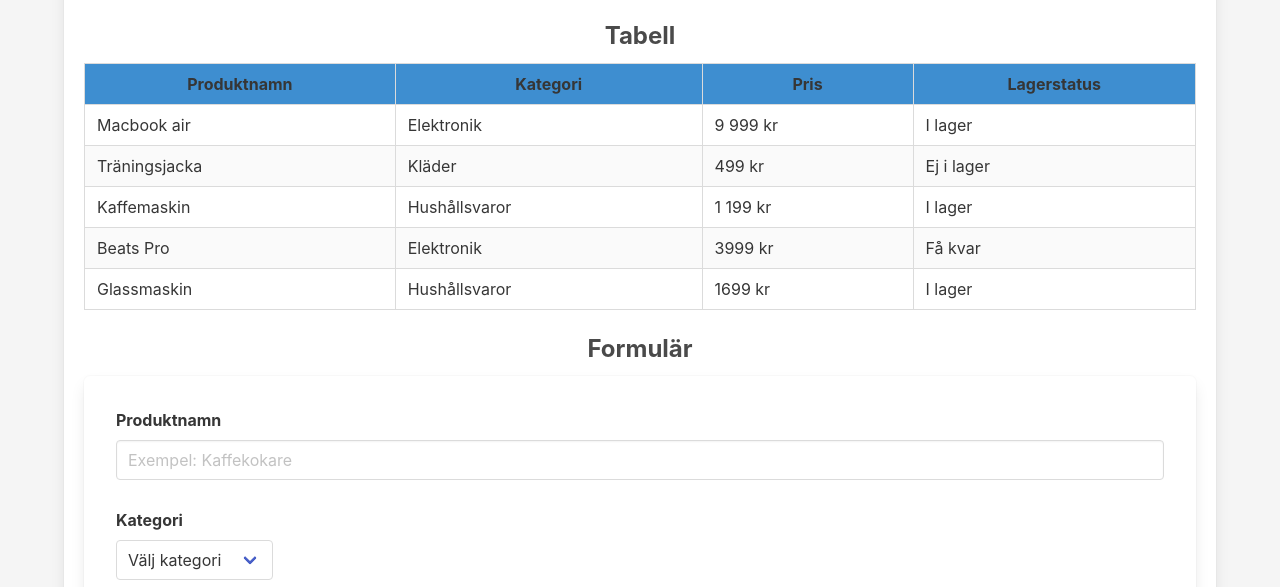
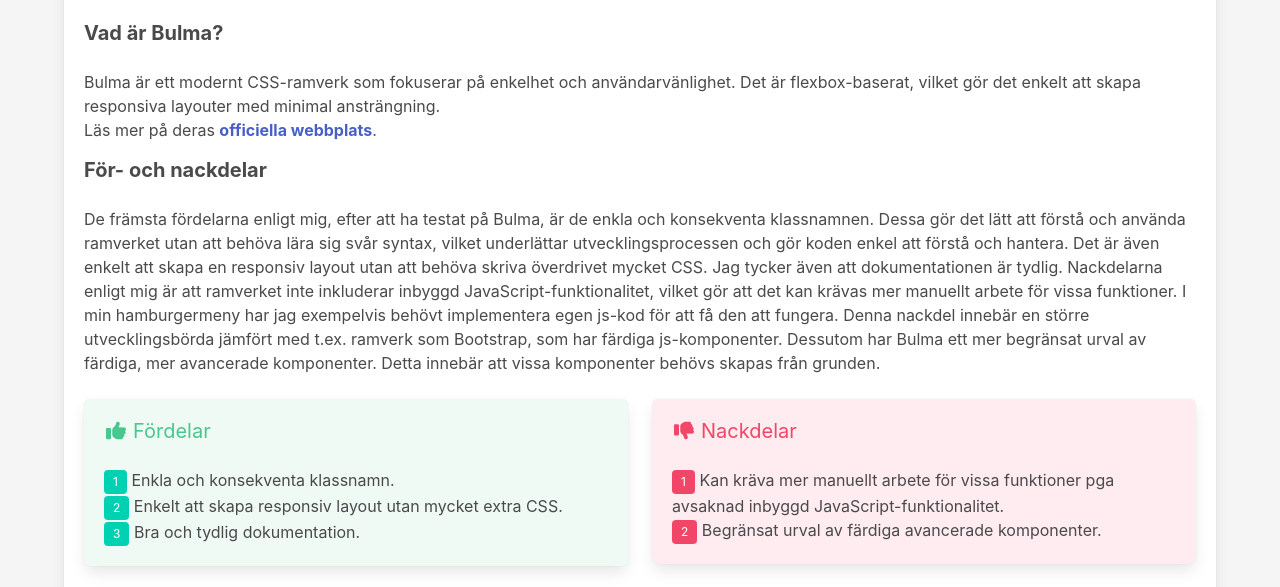
Before and after one commit to julieandersson/Moment1_DT193G, a website built with Parcel: page bulma.html in a window 1280 px wide. Shown: the part 159-746 px from the top of the page. Built offline with nearby package versions, Linux system fonts and the light colour scheme.

Commit message:
gör klart sidan för bulma med info, för- och nackdelar, adderar fler kommentarer i htmlfilen

```diff
--- a/bulma.html
+++ b/bulma.html
@@ -6,18 +6,20 @@
     <title>Bulma</title>
     <!--Bulma CSS-->
     <link rel="stylesheet" href="https://cdnjs.cloudflare.com/ajax/libs/bulma/0.9.4/css/bulma.min.css">
+    <!-- Länkar in Fontawesome för ikoner -->
+    <script src="https://kit.fontawesome.com/41ba6d6515.js" crossorigin="anonymous"></script>
     <link rel="stylesheet" href="css/main.css">
     <!--JS för navbar-->
     <script defer src="js/main.js"></script>
   </head>
-  <body class="has-background-light">
-    <nav class="navbar is-info p-3">
+  <body class="has-background-light"> <!--Sätter bakgrundsfärgen på sidan-->
+    <nav class="navbar is-info p-3"> <!--Definierar navbar med ljusblå bakgrund och padding på 3-->
         <div class="container">
           <div class="navbar-brand">
             <a class="navbar-item" href="index.html" style="font-weight:bold;">
               MOMENT 1
             </a>
-            <span class="navbar-burger burger" data-target="navMenu">
+            <span class="navbar-burger burger" data-target="navMenu"> <!--Hamburgermney som visas på mindre skärmar-->
               <span></span>
               <span></span>
               <span></span>
@@ -34,16 +36,95 @@
         </div>
       </nav>
 
-      <div class="container mt-5 mb-5">
-      <main class="box is-rounded">
+      <div class="container mt-5 mb-5"> <!--Huvudinnehåll/container med margin top och bottom-->
+      <main class="box is-rounded"> <!--rounded för rundade hörn-->
         <h1 class="title has-text-centered mb-5">Bulma</h1>
 
+        <section class="mb-4">
+            <h2 class="subtitle has-text-weight-bold">Vad är Bulma?</h2>
+            <p class="content">
+                Bulma är ett modernt CSS-ramverk som fokuserar på enkelhet och användarvänlighet.
+                Det är flexbox-baserat, vilket gör det enkelt att skapa responsiva layouter
+                med minimal ansträngning.
+                <br>
+                Läs mer på deras <a href="https://bulma.io" target="_blank" class="has-text-link has-text-weight-bold">officiella webbplats</a>.
+            </p>
+        </section>
+
+        <section> <!--Sektion för för- och nackdelar-->
+            <h2 class="subtitle has-text-weight-bold">För- och nackdelar</h2>
+            <p class="content">
+                De främsta fördelarna enligt mig, efter att ha testat på Bulma, är de enkla
+                och konsekventa klassnamnen. Dessa gör det lätt att förstå och använda ramverket utan att behöva lära sig svår syntax, vilket underlättar utvecklingsprocessen och
+                gör koden enkel att förstå och hantera. Det är även enkelt att skapa en responsiv layout utan att behöva skriva överdrivet mycket CSS.
+                Jag tycker även att dokumentationen är tydlig. Nackdelarna enligt mig är att ramverket inte inkluderar inbyggd JavaScript-funktionalitet, vilket gör att det
+                kan krävas mer manuellt arbete för vissa funktioner. I min hamburgermeny har jag exempelvis behövt implementera egen js-kod för att få den att fungera. Denna nackdel innebär en större utvecklingsbörda
+                jämfört med t.ex. ramverk som Bootstrap, som har färdiga js-komponenter. Dessutom har Bulma ett mer begränsat urval av färdiga, mer avancerade komponenter. Detta innebär att vissa
+                komponenter behövs skapas från grunden.
+            </p>
+            <!--Definierar en rad med kolumner-->
+            <div class="columns">
+                <!-- Fördelar -->
+                <div class="column"> <!--Första kolumnen-->
+                    <!--success för grön färg-->
+                    <div class="box has-background-success-light">
+                        <h3 class="subtitle has-text-success">
+                            <span class="icon-text">
+                                <span class="icon">
+                                    <i class="fas fa-thumbs-up"></i>
+                                </span>
+                                <span>Fördelar</span>
+                            </span>
+                        </h3>
+                        <ul>
+                            <li>
+                                <span class="tag is-primary">1</span> Enkla och konsekventa klassnamn.
+                            </li>
+                            <li>
+                                <span class="tag is-primary">2</span> Enkelt att skapa responsiv layout utan mycket extra CSS.
+                            </li>
+                            <li>
+                                <span class="tag is-primary">3</span> Bra och tydlig dokumentation.
+                            </li>
+                        </ul>
+                    </div>
+                </div>
+                <!-- Nackdelar -->
+                <div class="column"> <!--Andra kolumnen-->
+                    <!--danger för röd färg-->
+                    <div class="box has-background-danger-light">
+                        <h3 class="subtitle has-text-danger">
+                            <span class="icon-text">
+                                <span class="icon">
+                                    <i class="fas fa-thumbs-down"></i>
+                                </span>
+                                <span>Nackdelar</span>
+                            </span>
+                        </h3>
+                        <ul>
+                            <li>
+                                <span class="tag is-danger">1</span> Kan kräva mer manuellt arbete för vissa funktioner pga avsaknad inbyggd JavaScript-funktionalitet.
+                            </li>
+                            <li>
+                                <span class="tag is-danger">2</span> Begränsat urval av färdiga avancerade komponenter.
+                            </li>
+                        </ul>
+                    </div>
+                </div>
+            </div>
+        </section>
+
+
+        <!--Tabellrubrik med centrerad text-->
         <h2 class="subtitle has-text-centered mt-5 mb-3 is-4" style="font-weight:bold;">Tabell</h2>
 
+        <!--Behåller tabellen responsiv med horisontell scrollning-->
         <div class="table-container" style="overflow-x: auto;">
+            <!--table med full bredd, kanter och randig stil-->
           <table class="table is-fullwidth is-bordered is-striped" style="min-width: 700px;">
             <thead class="has-background-info">
               <tr>
+                <!--förhindrar radbrytning med nowrap-->
                 <th class="has-text-centered" style="white-space: nowrap;">Produktnamn</th>
                 <th class="has-text-centered" style="white-space: nowrap;">Kategori</th>
                 <th class="has-text-centered" style="white-space: nowrap;">Pris</th>
@@ -88,6 +169,7 @@
         <!--Formulär-->
       <form class="form">
         <h2 class="subtitle has-text-centered mt-5 mb-3 is-4" style="font-weight:bold;">Formulär</h2>
+        <!--Formulär i box med padding-->
         <div class="box p-5">
         <div class="field p-2">
             <label class="label" for="name">Produktnamn</label>
@@ -100,6 +182,7 @@
             <label class="label" for="category">Kategori</label>
             <div class="control">
               <div class="select">
+                <!--dropdown-lista för kategorier-->
                 <select id="category">
                   <option>Välj kategori</option>
                   <option>Elektronik</option>
@@ -148,6 +231,8 @@
        </form>
       </main>
     </div>
+
+    <!--footer med ljusblå färg och vit text-->
     <footer class="footer has-background-info has-text-white p-5">
         <div class="content has-text-centered">
             <p>&copy; 2024 Julie Andersson<br>
```
Also changed, not shown: bootstrap.html (+1 -1 lines).
